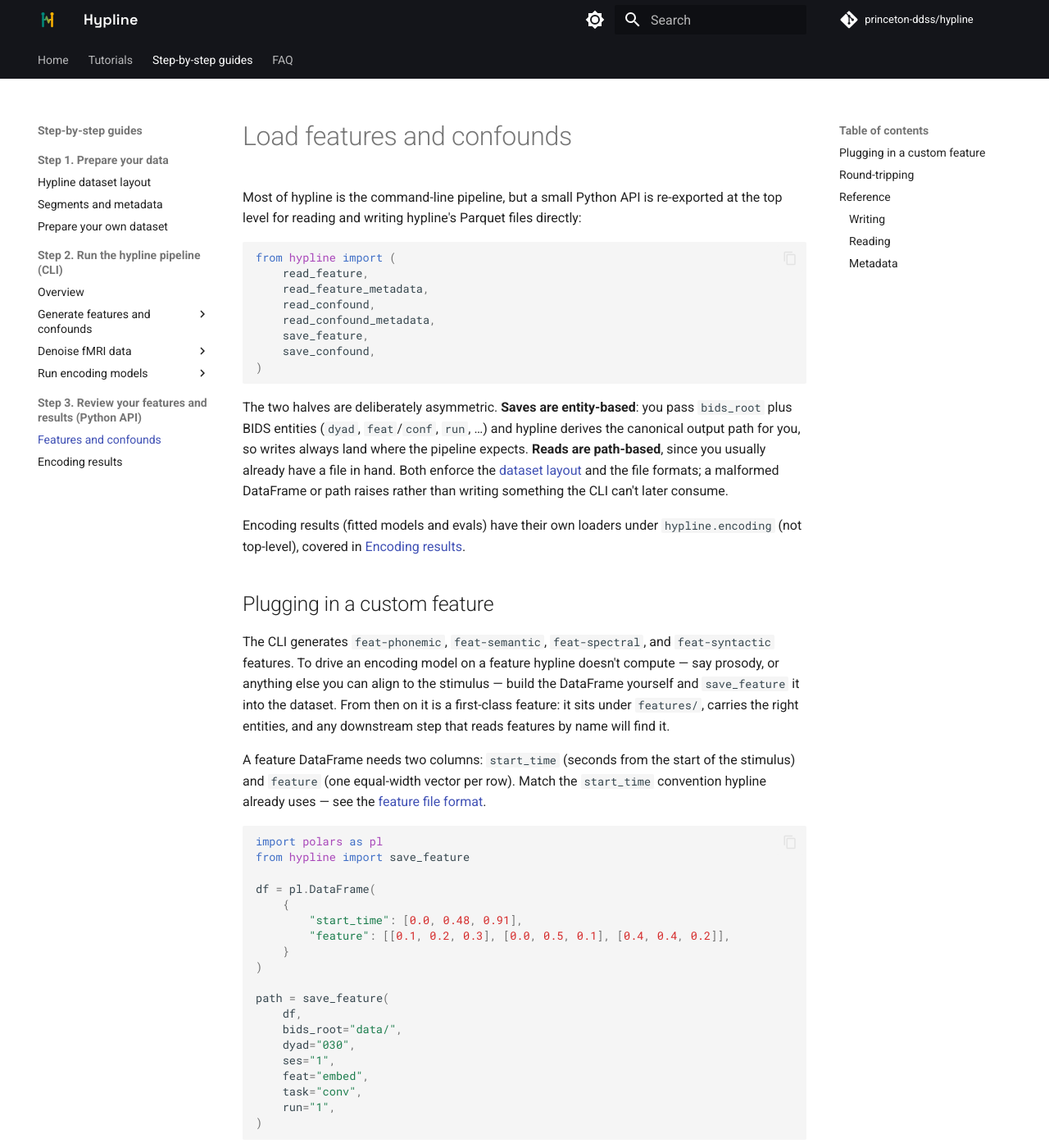
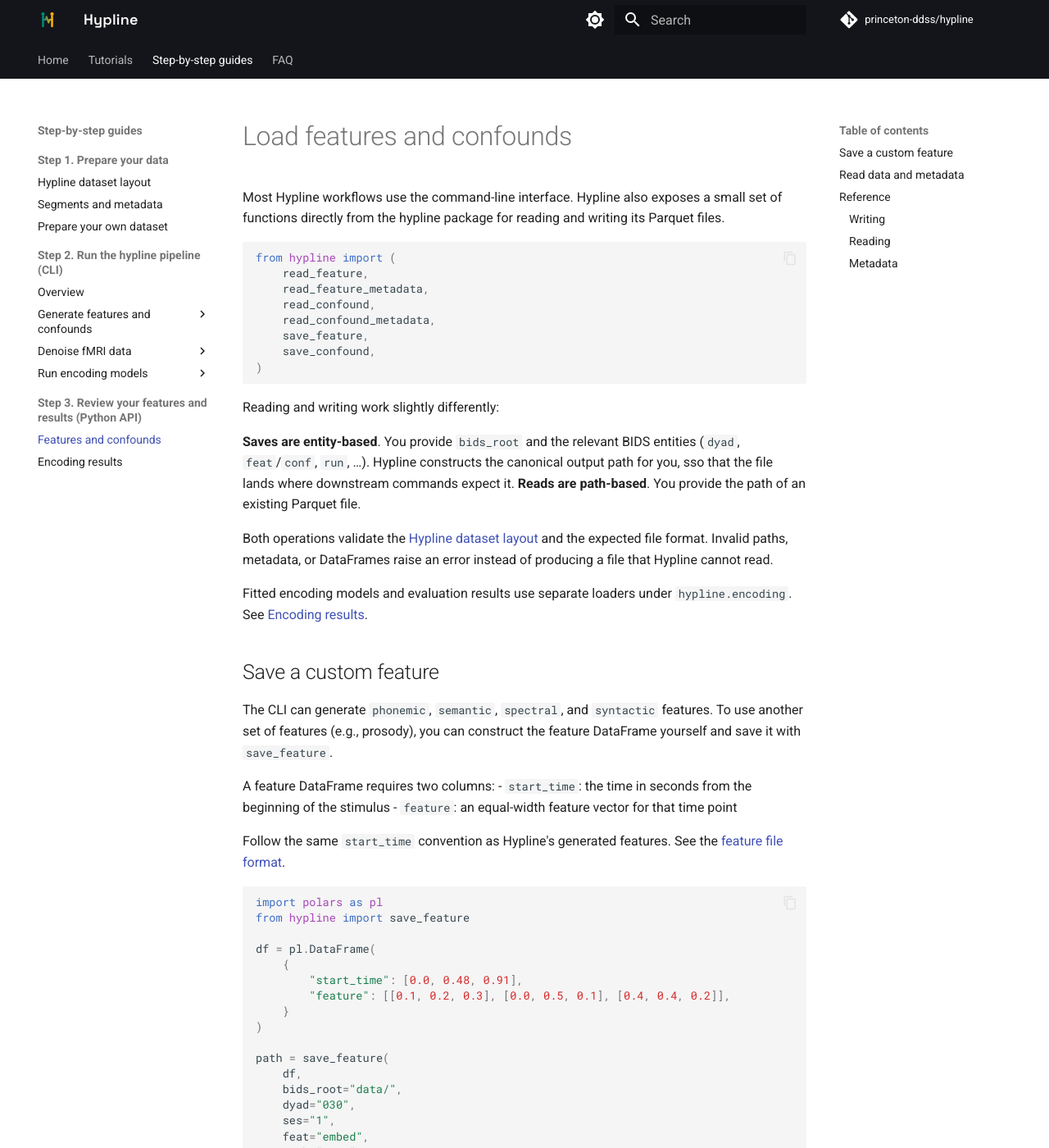
Before and after one commit to princeton-ddss/hypline, an MkDocs documentation site: the page built from docs/mkdocs/step-by-step/python-api.md, in a window 1280 px wide and 1400 px high. Shown: the whole window at 82% size. Built offline with MkDocs 1.6.1 and Material for MkDocs 9.7.7, drawn with Linux system fonts in a browser that asks for light colours; comment, search, counter and statistics services are not loaded; the version menu is left out; some of the changed text lies outside the part shown.

Commit message:
Revise Python API documentation for clarity
Updated the documentation for the Python API to clarify the differences between reading and writing features and confounds, and improved the explanations of the relevant functions and their requirements.

````diff
--- a/docs/mkdocs/step-by-step/python-api.md
+++ b/docs/mkdocs/step-by-step/python-api.md
@@ -1,8 +1,7 @@
 # Load features and confounds
 
-Most of hypline is the command-line pipeline, but a small Python API is
-re-exported at the top level for reading and writing hypline's Parquet files
-directly:
+Most Hypline workflows use the command-line interface. Hypline also exposes a small
+set of functions directly from the hypline package for reading and writing its Parquet files.
 
 ```python
 from hypline import (
@@ -15,31 +14,31 @@
 )
 ```
 
-The two halves are deliberately asymmetric. **Saves are entity-based**:
-you pass `bids_root` plus BIDS entities (`dyad`, `feat`/`conf`, `run`, …) and
-hypline derives the canonical output path for you, so writes always land where
-the pipeline expects. **Reads are path-based**, since you
-usually already have a file in hand. Both enforce the [dataset
-layout](layout.md) and the file formats; a malformed DataFrame or
-path raises rather than writing something the CLI can't later consume.
+Reading and writing work slightly differently:
 
-Encoding results (fitted models and evals) have their own loaders under
-`hypline.encoding` (not top-level), covered in [Encoding
-results](encoding-results.md).
+**Saves are entity-based**. You provide `bids_root` and the relevant BIDS entities (`dyad`, `feat`/`conf`, `run`, …).
+Hypline constructs the canonical output path for you, sso that the file lands where
+downstream commands expect it.
+**Reads are path-based**. You provide the path of an existing Parquet file.
 
-## Plugging in a custom feature
+Both operations validate the [Hypline dataset layout](layout.md) and the expected file format. Invalid paths,
+metadata, or DataFrames raise an error instead of producing a file that Hypline
+cannot read.
 
-The CLI generates `feat-phonemic`, `feat-semantic`, `feat-spectral`, and
-`feat-syntactic` features. To drive an
-encoding model on a feature hypline doesn't compute — say prosody, or anything else you
-can align to the stimulus — build the DataFrame yourself and `save_feature` it into
-the dataset. From then on it is a first-class feature: it sits under
-`features/`, carries the right entities, and any downstream step that reads
-features by name will find it.
+Fitted encoding models and evaluation results use separate loaders under
+`hypline.encoding`. See [Encoding results](encoding-results.md).
 
-A feature DataFrame needs two columns: `start_time` (seconds from the start of
-the stimulus) and `feature` (one equal-width vector per row). Match the
-`start_time` convention hypline already uses — see the
+## Save a custom feature
+
+The CLI can generate `phonemic`, `semantic`, `spectral`, and
+`syntactic` features. To use another set of features (e.g., prosody),
+you can construct the feature DataFrame yourself and save it with `save_feature`.
+
+A feature DataFrame requires two columns:
+- `start_time`: the time in seconds from the beginning of the stimulus
+- `feature`: an equal-width feature vector for that time point
+
+Follow the same `start_time` convention as Hypline's generated features. See the
 [feature file format](featuregen.md#outputs).
 
 ```python
@@ -65,34 +64,49 @@
 ```
 
 This writes `data/features/dyad-030/ses-1/embed/dyad-030_ses-1_task-conv_run-1_feat-embed.parquet`.
-Pass `desc="..."` to tag a variant into its own
-[`embed-<desc>/` subdirectory](layout.md#desc-variants), and
-`metadata={...}` to stash extra keys in the Parquet footer.
+The saved file is now part of the Hypline dataset, and downstream commands can
+locate it using the feature name `embed`.
+
+Use `desc="..."` to save a variant in its own
+[`embed-<desc>/` subdirectory](layout.md#desc-variants). Use
+`metadata={...}` to add custom keys to the Parquet footer.
 
 !!! note "Custom confounds need TR alignment"
 
-    `save_confound` is the confound-side parallel, but a confound is regressed
-    out of the BOLD, so its rows must align to the BOLD's TR grid: `start_time`
-    must begin at `0.0` and step by `repetition_time`, which you pass
-    explicitly (a single-row table carries no spacing to infer it from).
-    See [Segments and metadata](../concepts/segments.md) for how TR-aligned
-    confounds relate to the run.
+    `save_confound` is the corresponding function for custom confounds. Unlike
+    a feature, a confound is regressed from the BOLD signal and must therefore
+    contain one row per fMRI volume.
+    Its `start_time` values must begin at `0.0` and advance by the run's
+    repetition time. Pass that interval explicitly as `repetition_time`, because
+    it cannot be inferred from a single-row table.
+    See [Segments and metadata](segments.md) for how the TR grid
+    relates to the duration of a run.
 
-## Round-tripping
+## Read data and metadata
 
-Read a feature back into a DataFrame, or peek at its footer metadata without
-loading the data:
+Load the complete feature table with `read_feature`:
 
 ```python
-from hypline import read_feature, read_feature_metadata
+from hypline import read_feature
 
 df = read_feature(path)
+```
+
+To inspect the Parquet footer without loading the feature values, use
+`read_feature_metadata`:
+
+```python
+from hypline import read_feature_metadata
+
 meta = read_feature_metadata(path)   # feature_name, feature_dim, hypline_version, …
 ```
 
-The reads validate the path and cross-check the footer against the path
-entities, so a file that round-trips through `read_feature` is one the pipeline
-will accept.
+The corresponding confound functions are `read_confound` and
+`read_confound_metadata`.
+
+Read operations validate the path and cross-check its entities against the
+Parquet metadata. A file that passes `read_feature` or `read_confound` therefore
+satisfies Hypline's feature- or confound-file validation.
 
 ## Reference
 
````
